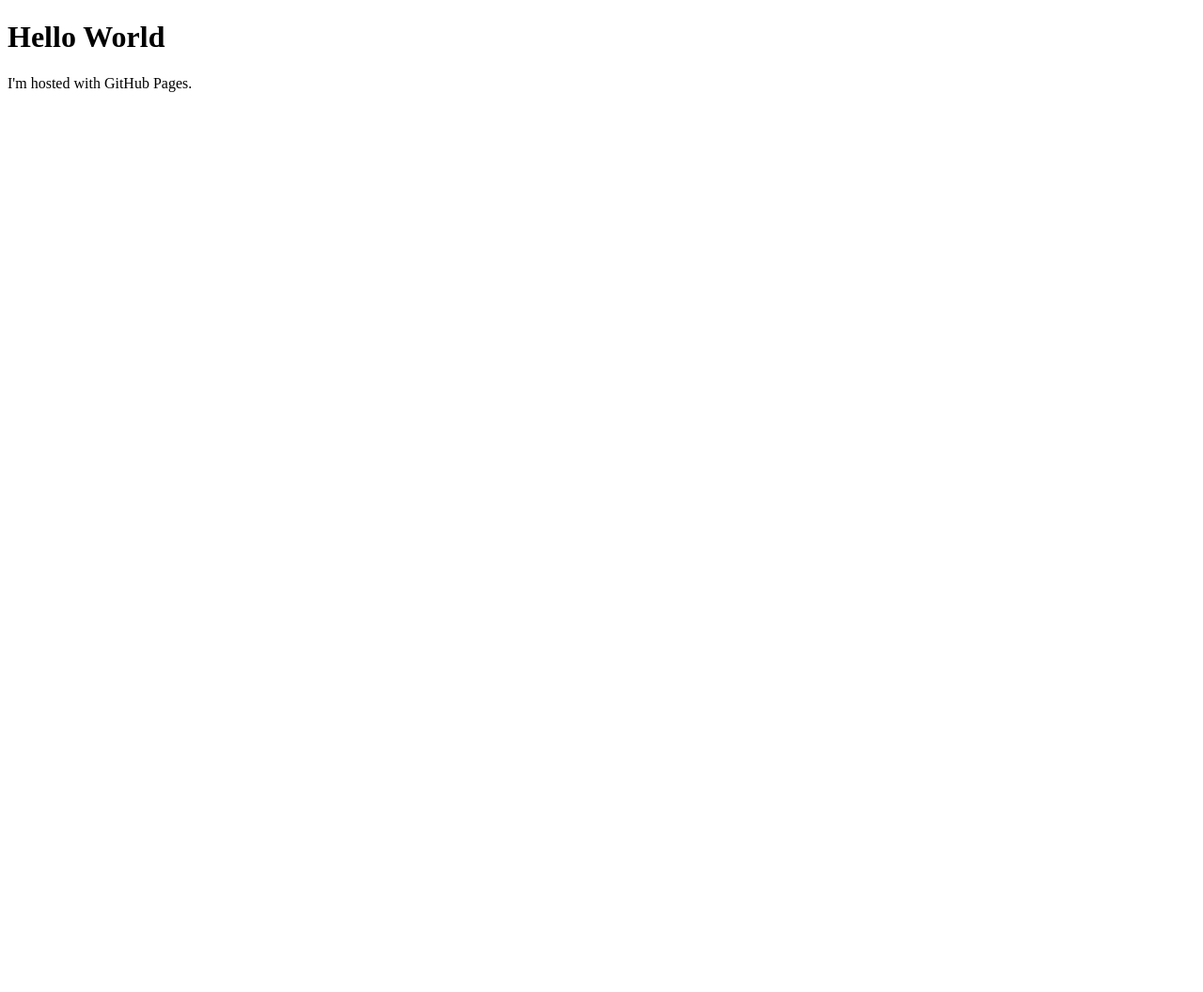
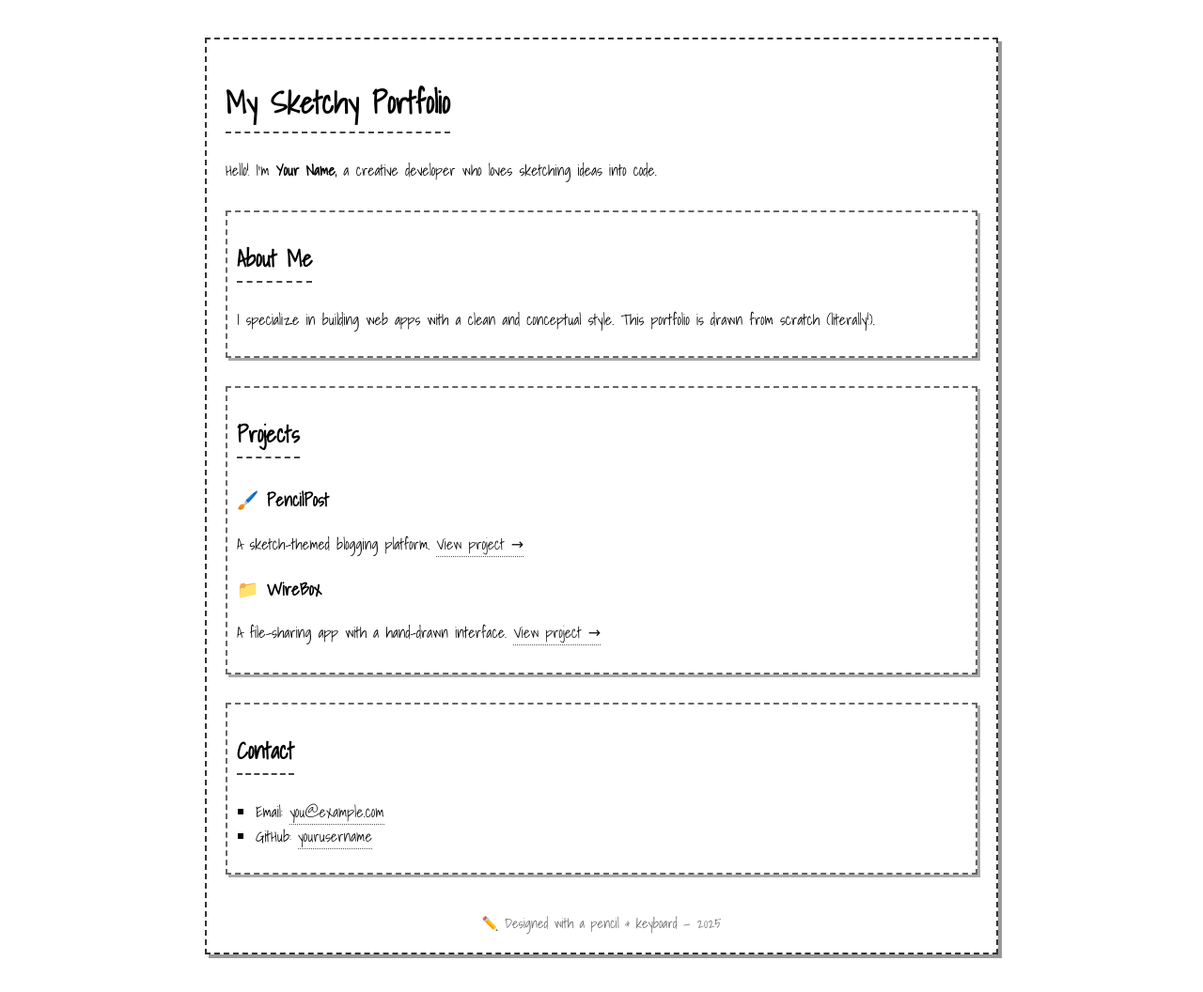
Before and after one commit to HectorsProgram/HectorsProgram.github.io, a plain HTML site: page index.html in a window 1280 px wide. Shown: the whole page at 94% size. Before the commit the page ends 800 px from the top, so only its background shows below. Drawn offline with Linux system fonts and the light colour scheme.

Commit message:
Initial Design Commit

```diff
--- a/index.html
+++ b/index.html
@@ -1,7 +1,102 @@
 <!DOCTYPE html>
-<html>
+<html lang="en">
+<head>
+  <meta charset="UTF-8" />
+  <meta name="viewport" content="width=device-width, initial-scale=1.0" />
+  <title>My Sketchy Portfolio</title>
+  <link href="https://fonts.googleapis.com/css2?family=Shadows+Into+Light&display=swap" rel="stylesheet">
+  <style>
+    body {
+      background-color: white;
+      color: black;
+      font-family: 'Shadows Into Light', cursive;
+      margin: 0;
+      padding: 0;
+      background: #fff;
+    }
+
+    .container {
+      max-width: 800px;
+      margin: 40px auto;
+      padding: 20px;
+      border: 2px dashed #333;
+      box-shadow: 4px 4px 0 #999;
+    }
+
+    h1, h2 {
+      border-bottom: 2px dashed #444;
+      display: inline-block;
+      margin-bottom: 10px;
+      padding-bottom: 5px;
+    }
+
+    .section {
+      margin-top: 30px;
+      padding: 10px;
+      border: 2px dashed #666;
+      box-shadow: 3px 3px 0 #aaa;
+    }
+
+    a {
+      color: #111;
+      text-decoration: none;
+      border-bottom: 1px dotted #555;
+    }
+
+    a:hover {
+      text-decoration: underline;
+    }
+
+    .project {
+      margin-bottom: 20px;
+    }
+
+    ul {
+      list-style-type: square;
+      padding-left: 20px;
+    }
+
+    .footer {
+      margin-top: 40px;
+      text-align: center;
+      font-size: 0.9em;
+      color: #666;
+    }
+  </style>
+</head>
 <body>
-<h1>Hello World</h1>
-<p>I'm hosted with GitHub Pages.</p>
+  <div class="container">
+    <h1>My Sketchy Portfolio</h1>
+    <p>Hello! I'm <strong>Your Name</strong>, a creative developer who loves sketching ideas into code.</p>
+
+    <div class="section">
+      <h2>About Me</h2>
+      <p>I specialize in building web apps with a clean and conceptual style. This portfolio is drawn from scratch (literally!).</p>
+    </div>
+
+    <div class="section">
+      <h2>Projects</h2>
+      <div class="project">
+        <h3>🖌️ PencilPost</h3>
+        <p>A sketch-themed blogging platform. <a href="#">View project →</a></p>
+      </div>
+      <div class="project">
+        <h3>📁 WireBox</h3>
+        <p>A file-sharing app with a hand-drawn interface. <a href="#">View project →</a></p>
+      </div>
+    </div>
+
+    <div class="section">
+      <h2>Contact</h2>
+      <ul>
+        <li>Email: <a href="mailto:you@example.com">you@example.com</a></li>
+        <li>GitHub: <a href="https://github.com/yourusername">yourusername</a></li>
+      </ul>
+    </div>
+
+    <div class="footer">
+      ✏️ Designed with a pencil & keyboard — 2025
+    </div>
+  </div>
 </body>
 </html>
```
